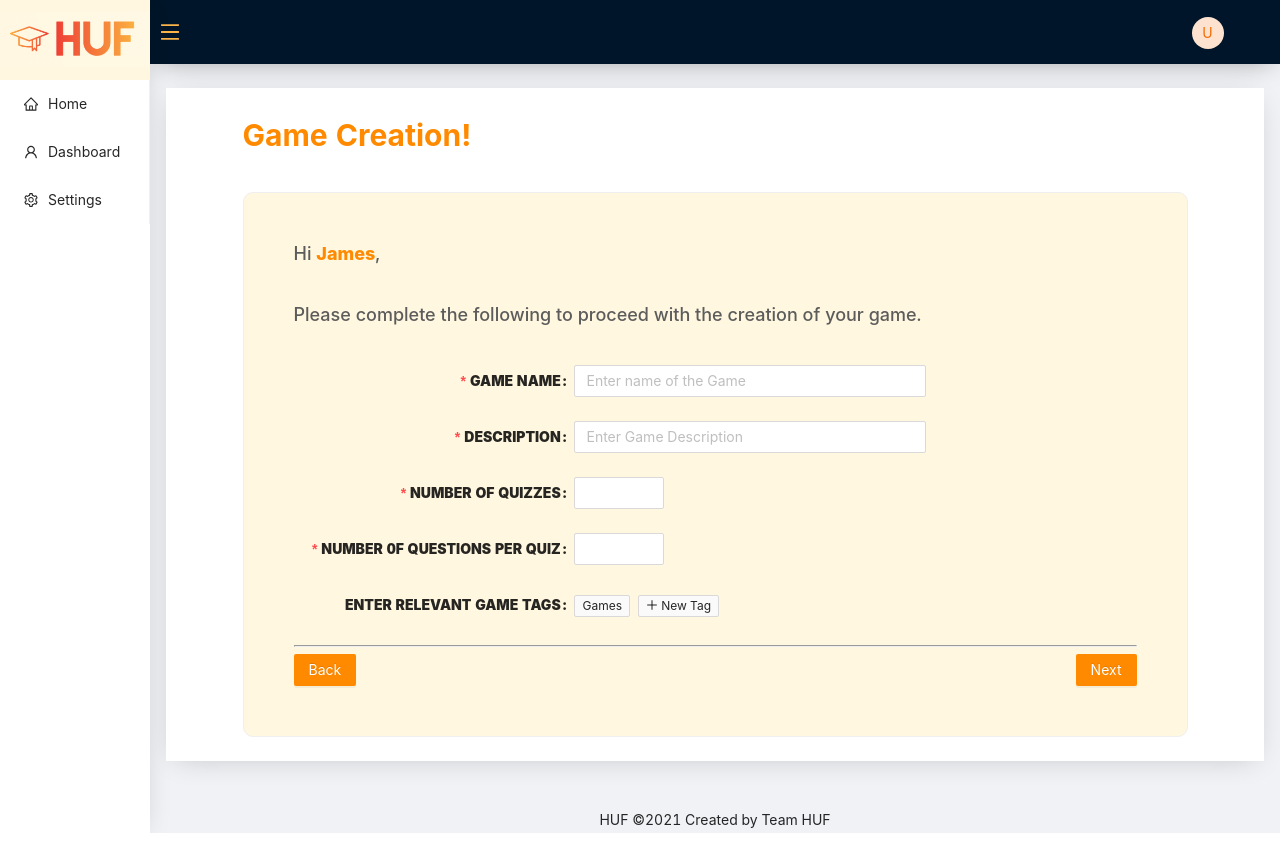
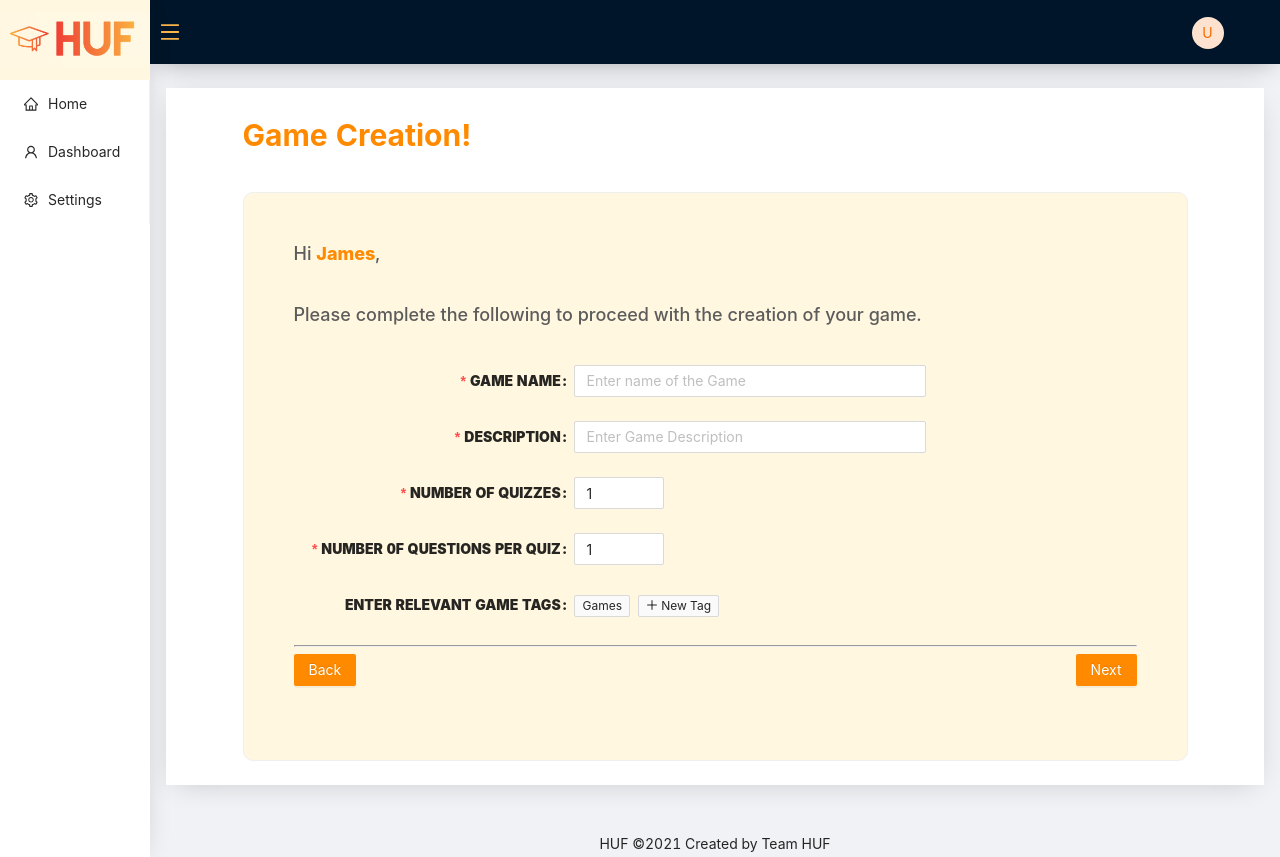
Before and after one commit to vishalraj23/CZ3003-HUF, a React (Create React App) app in the folder frontend/: page /gamecreation in a window 1280 px wide. Before the commit the page ends 833 px from the top, so only its background shows below. Built offline with nearby package versions, Linux system fonts and the light colour scheme.

Commit message:
Added fields to set default values

```diff
--- a/frontend/src/pages/GameCreationPage/index.js
+++ b/frontend/src/pages/GameCreationPage/index.js
@@ -6,6 +6,7 @@ import { PlusOutlined } from "@ant-design/icons";
 import { Link } from "react-router-dom";
 
 const GameCreationPage = () => {
+
   const onFinish = (values) => {
     console.log("Success:", values);
   };
@@ -14,7 +15,6 @@ const GameCreationPage = () => {
     console.log("Failed:", errorInfo);
   };
 
-  //tags
   const [tags, setTags] = React.useState(["Games"]);
   const [inputValue, setInputValue] = React.useState("");
   const [inputVisible, setInputVisible] = React.useState(false);
@@ -95,6 +95,7 @@ const GameCreationPage = () => {
             rules={[
               {
                 required: true,
+                message: "Please input the Game Name",
               },
             ]}
           >
@@ -107,6 +108,7 @@ const GameCreationPage = () => {
             rules={[
               {
                 required: true,
+                message: "Please input the Game Description",
               },
             ]}
           >
@@ -119,11 +121,12 @@ const GameCreationPage = () => {
             rules={[
               {
                 required: true,
+                message: "Please input the number of quizzes",
               },
             ]}
           >
             {/*To do: To set a default value of 1*/}
-            <InputNumber min={1} max={5} />
+            <InputNumber defaultValue={1} min={1} max={5} />
           </Form.Item>
 
           <Form.Item
@@ -132,11 +135,12 @@ const GameCreationPage = () => {
             rules={[
               {
                 required: true,
+                message: "Please input the number of questions per quiz",
               },
             ]}
           >
             {/*To do: To set a default value of 1*/}
-            <InputNumber min={1} max={10} />
+            <InputNumber defaultValue={1} min={1} max={10} />
           </Form.Item>
 
           <Form.Item label="ENTER RELEVANT GAME TAGS">
@@ -218,9 +222,12 @@ const GameCreationPage = () => {
             <Button type="primary" htmlType="Back" className="backBtn">
               <Link to={"/"}>Back</Link>
             </Button>
-            <Button type="primary" htmlType="Next" className="nextBtn">
-              <Link to={"/editquiz"}>Next</Link>
-            </Button>
+            <Form.Item>
+              <Button type="primary" htmlType="Submit" className="nextBtn">
+                {/*To Do: Should only be able to Next when all the fields are validated */}
+                <Link to={"/editquiz"}>Next</Link>
+              </Button>
+            </Form.Item>
           </div>
         </Form>
       </div>
```
